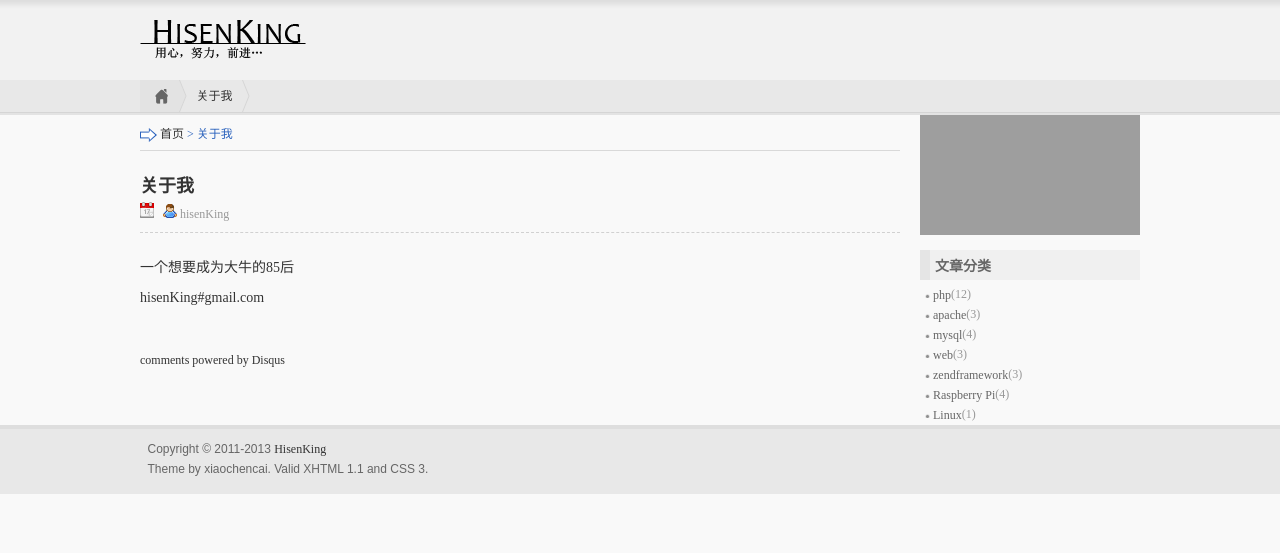
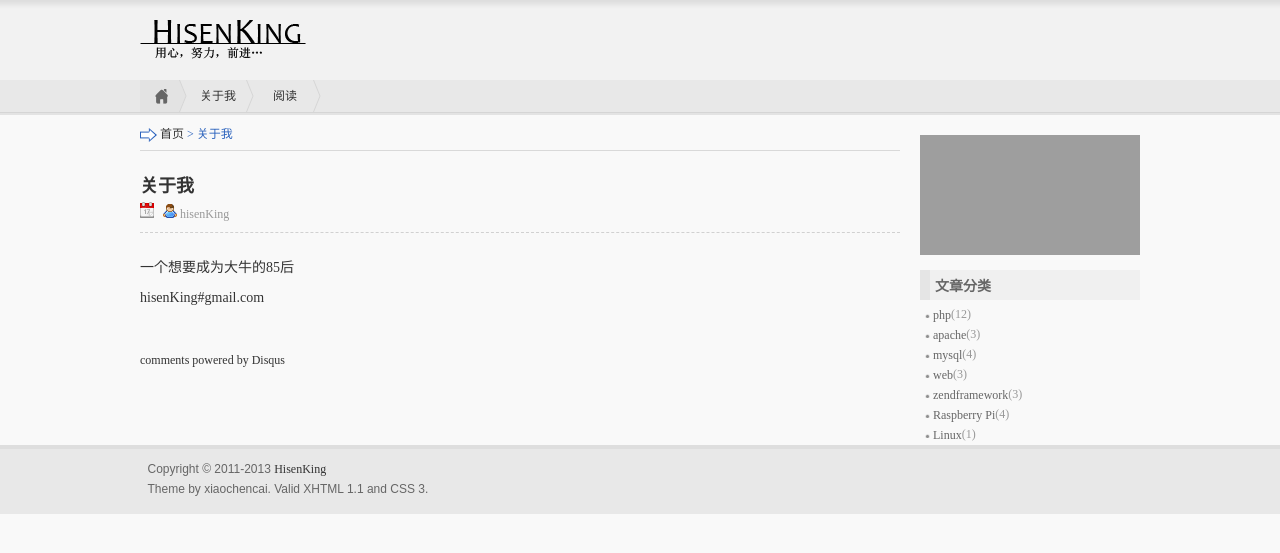
Before and after one commit to hisen/hisen.github.com, a Jekyll site: the page built from aboutme/me.html, in a window 1280 px wide. Shown: the top 553 px of the page. Built offline with Jekyll 4.4.1, drawn with Linux system fonts in a browser that asks for light colours; comment, search, counter and statistics services are not loaded; grey boxes are pictures that could not be loaded.

Commit message:
update site

```diff
--- a/_includes/header.html
+++ b/_includes/header.html
@@ -11,6 +11,10 @@
     <div id="top">
         <div class="head"><a href="{{ site:url }}"><img src="{{ site:url }}/images/logo.gif" /></a></div>
         <div class="menu">
-            <ul><li><img src="{{ site:url }}/images/home.gif" width="39" height="33" /></li><li ><a href="{{ site:url }}/aboutme/me.html" class="about">关于我</a></li></ul>
+		<ul>
+            	<li><img src="{{ site:url }}/images/home.gif" width="47" height="33" /></li>
+            	<li><a href="{{ site:url }}/aboutme/me.html" class="about">关于我</a></li>
+            	<li><a href="http://book.douban.com/people/57179517/all" class="about" target="_blank">阅读</a></li>
+            </ul>
         </div>
     </div>
--- a/_layouts/post.html
+++ b/_layouts/post.html
@@ -28,7 +28,7 @@
             <a href="http://disqus.com" class="dsq-brlink">comments powered by <span class="logo-disqus">Disqus</span></a>
     </div>
 
-    <div class="right">
+    <div class="right" style="padding-top:20px;">
         {% include side_weiboshow.html  %}
         {% include side_categorys.html  %}
      </div>
--- a/css/style.css
+++ b/css/style.css
@@ -11,8 +11,7 @@ a:hover{color:#2c63bd; text-decoration:underline;}
 a.weibo{float:right; width:65px; height:32px; display:block; vertical-align:middle; padding-left:10px;}
 a.weibo img{margin:9px 0; vertical-align:middle;}
 a.weibo:hover{ text-decoration:none; color:#333333; background:#e3e3e3;}
-a.about{width:71px; height:33px; background:url(../images/about.gif) no-repeat; display:block;}
-a.about:hover{background:url(../images/about_h.gif) no-repeat; color:#333333; text-decoration:none;}
+.about{width:62px; height:33px; background:url(../images/about.gif) no-repeat right; display:block; padding-right:5px;}
 .menu p{float:left}
 
 #main{width:1000px; margin:0 auto; clear:both; padding:30px 0; overflow:auto;}
```
Also changed, not shown: images/about.gif, images/home.gif.
